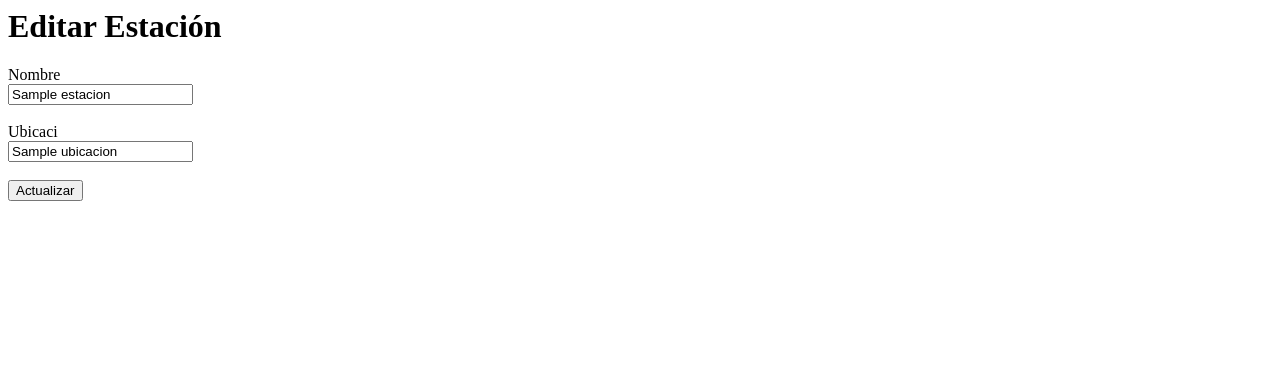
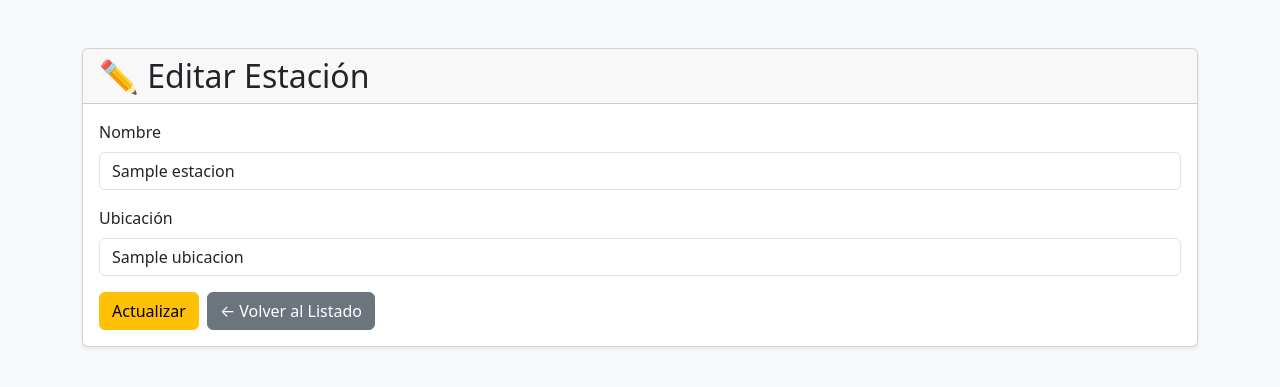
Before and after one commit to Josu-05/trolesmartV1, a CodeIgniter 4 app: the page made by app/Views/estaciones/edit.php in a window 1280 px wide. Shown: the top 387 px of the page. Run offline with PHP 8.4 and a stand-in for CodeIgniter, Linux system fonts and the light colour scheme; the template is opened without the code that fills it: most values are stand-ins (such as "Sample title", 1, 10 or a date in 2020); some libraries are stand-ins or nearby versions.

Commit message:
Refactor edit.php for Bootstrap integration
Updated the edit form for 'Estación' to use Bootstrap styling and improved structure.

```diff
--- a/app/Views/estaciones/edit.php
+++ b/app/Views/estaciones/edit.php
@@ -1,28 +1,79 @@
-<h1>Editar Estación</h1>
+<!DOCTYPE html>
+<html lang="es">
+<head>
+    <meta charset="UTF-8">
+    <title>Editar Estación</title>
+
+    <link href="https://cdn.jsdelivr.net/npm/bootstrap@5.3.3/dist/css/bootstrap.min.css"
+          rel="stylesheet">
+</head>
+
+<body class="bg-light">
+
+<div class="container mt-5">
+
+    <div class="card shadow-sm">
+
+        <div class="card-header">
+            <h2 class="mb-0">✏️ Editar Estación</h2>
+        </div>
+
+        <div class="card-body">
 
             <form action="/estaciones/update/<?= $estacion['id'] ?>" method="post">
 
-    <label>Nombre</label>
-    <br>
+                <div class="mb-3">
+
+                    <label class="form-label">
+                        Nombre
+                    </label>
 
                     <input
                         type="text"
                         name="nombre"
-        value="<?= $estacion['nombre'] ?>">
+                        value="<?= $estacion['nombre'] ?>"
+                        class="form-control"
+                        required>
 
-    <br><br>
+                </div>
 
-    <label>Ubicaci<br>
+                <div class="mb-3">
+
+                    <label class="form-label">
+                        Ubicación
+                    </label>
 
                     <input
                         type="text"
                         name="ubicacion"
-        value="<?= $estacion['ubicacion'] ?>">
+                        value="<?= $estacion['ubicacion'] ?>"
+                        class="form-control"
+                        required>
 
-    <br><br>
+                </div>
 
-    <button type="submit">
+                <div class="d-flex gap-2">
+
+                    <button
+                        type="submit"
+                        class="btn btn-warning">
                         Actualizar
                     </button>
 
+                    <a href="/estaciones"
+                       class="btn btn-secondary">
+                        ← Volver al Listado
+                    </a>
+
+                </div>
+
             </form>
+
+        </div>
+
+    </div>
+
+</div>
+
+</body>
+</html>
```
Lines whose indentation alone changed are shown as unchanged.
